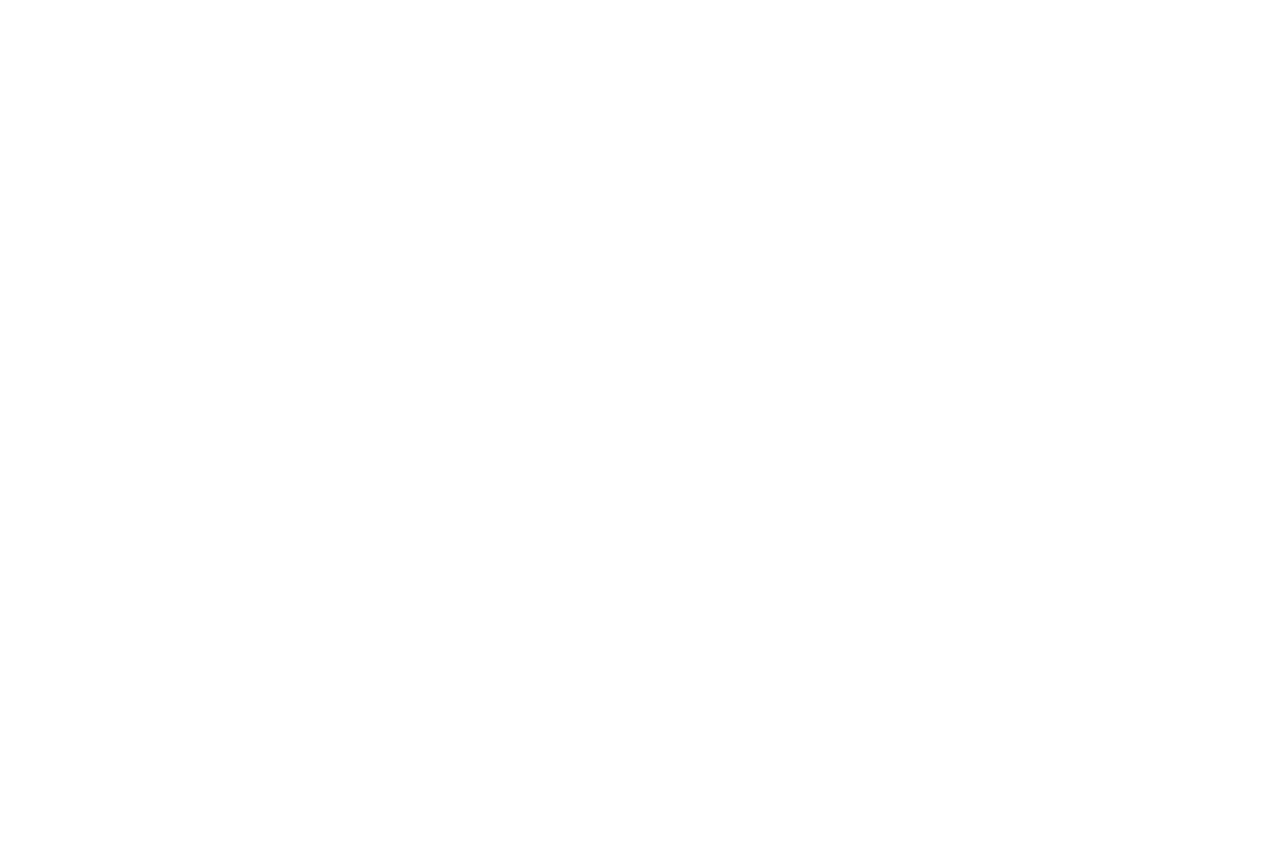
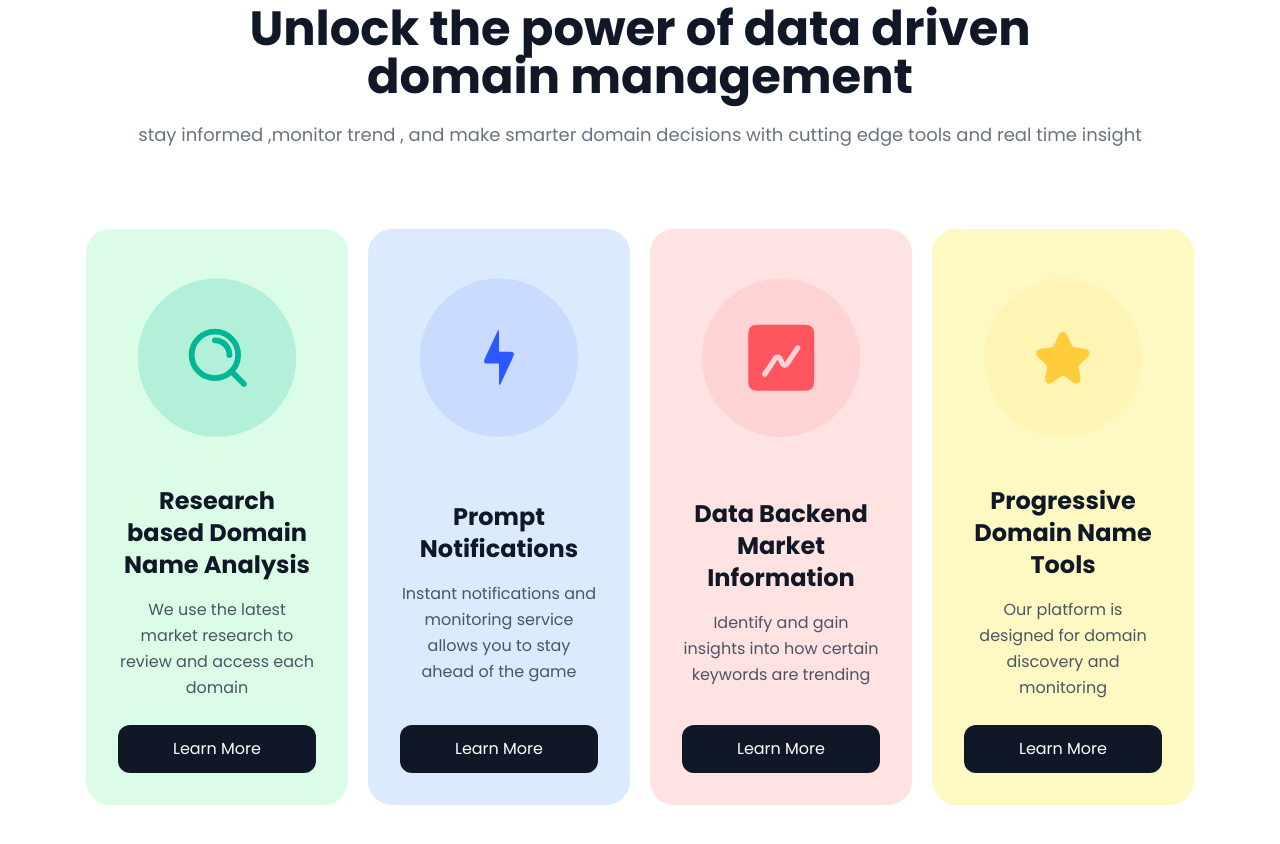
Before and after one commit to GozyDev/bishop, a Next.js app: page / in a window 1280 px wide. Shown: the part 1400-2244 px from the top of the page. Before the commit the page ends 1293 px from the top, so only its background shows below. Built offline with nearby package versions, Linux system fonts and the light colour scheme.

Commit message:
Added the cart compenrt nmake reponsiveness

```diff
--- /dev/null
+++ b/app/component/hero/cards.tsx
@@ -0,0 +1,74 @@
+import Image from "next/image";
+import icon1 from "@/public/Bimage/SVGs/icon-1 1.svg";
+import icon2 from "@/public/Bimage/SVGs/icon-2 1.svg";
+import icon3 from "@/public/Bimage/SVGs/icon-3 1.svg";
+import icon4 from "@/public/Bimage/SVGs/icon-4 1.svg";
+
+export default function Cards() {
+  const CardData = [
+    {
+      img: icon1,
+      head: "Research based Domain Name Analysis",
+      color: "bg-green-100",
+      sunHead:
+        "We use the latest market research to review and access each domain",
+    },
+    {
+      img: icon2,
+      head: "Prompt Notifications",
+      color: "bg-blue-100",
+      sunHead:
+        "Instant notifications and monitoring service allows you to stay ahead of the game",
+    },
+    {
+      img: icon3,
+      head: "Data Backend Market Information",
+      color: "bg-red-100",
+      sunHead:
+        "Identify and gain insights into how certain keywords are trending",
+    },
+    {
+      img: icon4,
+      head: "Progressive Domain Name Tools",
+      color: "bg-yellow-100",
+      sunHead: "Our platform is designed for domain discovery and monitoring",
+    },
+  ];
+
+  return (
+    <div className="grid grid-cols-1 md:grid-cols-2 lg:grid-cols-4 gap-5 px-4 sm:px-6 lg:px-8">
+      {CardData.map((card) => (
+        <div
+          key={card.head}
+          className={`${card.color} group relative flex flex-col items-center justify-between rounded-3xl p-8 transition-all duration-300 hover:shadow-xl hover:-translate-y-2 cursor-pointer`}
+        >
+          {/* Image Container */}
+          <div className="relative w-full h-48 mb-8">
+            <Image
+              src={card.img}
+              alt={card.head}
+              fill
+              className="object-contain p-4"
+            />
+          </div>
+
+          {/* Content */}
+          <div className="text-center space-y-4">
+            <h3 className="text-xl font-bold text-gray-900 lg:text-2xl">
+              {card.head}
+            </h3>
+            <p className="text-gray-600 leading-relaxed mb-6">{card.sunHead}</p>
+          </div>
+
+          {/* Button */}
+          <button
+            className="w-full py-3 bg-gray-900 text-white rounded-xl transition-all
+            hover:bg-gray-800 hover:shadow-md active:scale-95"
+          >
+            Learn More
+          </button>
+        </div>
+      ))}
+    </div>
+  );
+}
--- a/app/page.tsx
+++ b/app/page.tsx
@@ -1,23 +1,24 @@
 import Globe from "@/app/component/hero/globe";
 import PaternerImages from "@/app/component/hero/partner";
 import FormDisplay from "@/app/component/hero/formDisplay";
+import Cards from "@/app/component/hero/cards";
 export default function BishoHomePage() {
   return (
     <>
-      <section className="space-y-24 bg-gray-100/90 px-11 pt-28 pb-28">
-        <section className="flex justify-between items-center gap-5">
-          <section className="w-2/3  space-y-10 ">
-            <div className="space-y-6">
-              <h1 className="text-7xl font-bold text-gray-900">
+      <section className="space-y-24 bg-gray-100/90 pt-20 px-5 md:px-11 md:pt-28 pb-28">
+        <section className="flex flex-col md:flex-row justify-between items-center gap-15 md:gap-5">
+          <section className="md:w-2/3  space-y-10">
+            <div className="space-y-6 text-center md:text-left">
+              <h1 className="text-4xl md:text-7xl font-bold text-gray-900">
                 A wide range of effective domain name and SEO tools
               </h1>
-              <p className="text-2xl font-normal text-gray-700">
+              <p className="text-md md:text-2xl font-normal text-gray-700">
                 Empower your domain investing business with the most advanced and
                 powerful tools and services
               </p>
             </div>
             <div className="flex  flex-col  gap-10">
-              <div className="flex gap-5">
+              <div className="flex gap-2 md:gap-5 justify-center md:justify-start">
                 <button className="bg-amber-400/50 py-2 px-5 rounded font-medium">
                   Try Bishop for Free
                 </button>
@@ -25,10 +26,9 @@ export default function BishoHomePage() {
                   login
                 </button>
               </div>
-              <div className="flex items-center gap-10">
+              <div className="flex flex-col md:flex-row items-center justify-center md:justify-start gap-3 md:gap-10">
                 <p className="text-sm text-gray-500">
                   Trusted by
-                  <br />
                   leading Companies
                 </p>
                 <div className="flex gap-5 items-center">
@@ -42,6 +42,17 @@ export default function BishoHomePage() {
         <FormDisplay></FormDisplay>
       </section>
 
+      <section className="py-28 px-3 md:px-11">
+        <div className="space-y-20">
+          <div className="text-center space-y-5">
+            <h2 className="text-3xl md:text-5xl text-gray-900 max-w-4xl mx-auto font-semibold">Unlock the power of data driven domain management</h2>
+            <p className="text:sm md:text-lg  text-gray-500">stay informed ,monitor trend , and make smarter domain decisions with cutting edge tools and real time insight</p>
+          </div>
+          <div className="md:px-[10px]">
+            <Cards></Cards>
+          </div>
+        </div>
+      </section>
     </>
   );
 }
```
Also changed, not shown: app/component/hero/formDisplay.tsx (+2 -2 lines), app/component/hero/globe.tsx (+17 -5 lines), app/component/hero/partner.tsx (+1 -1 lines).
